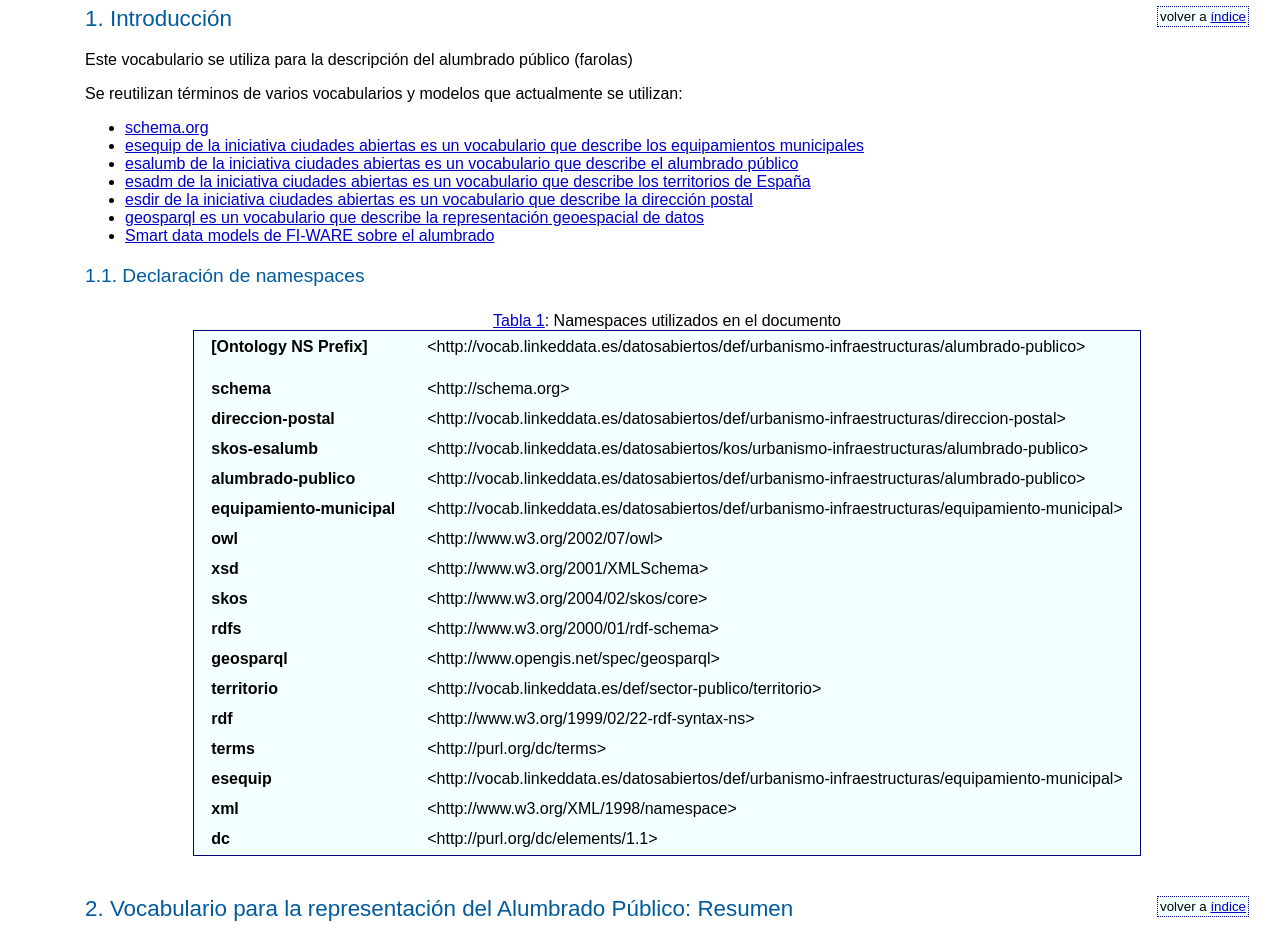
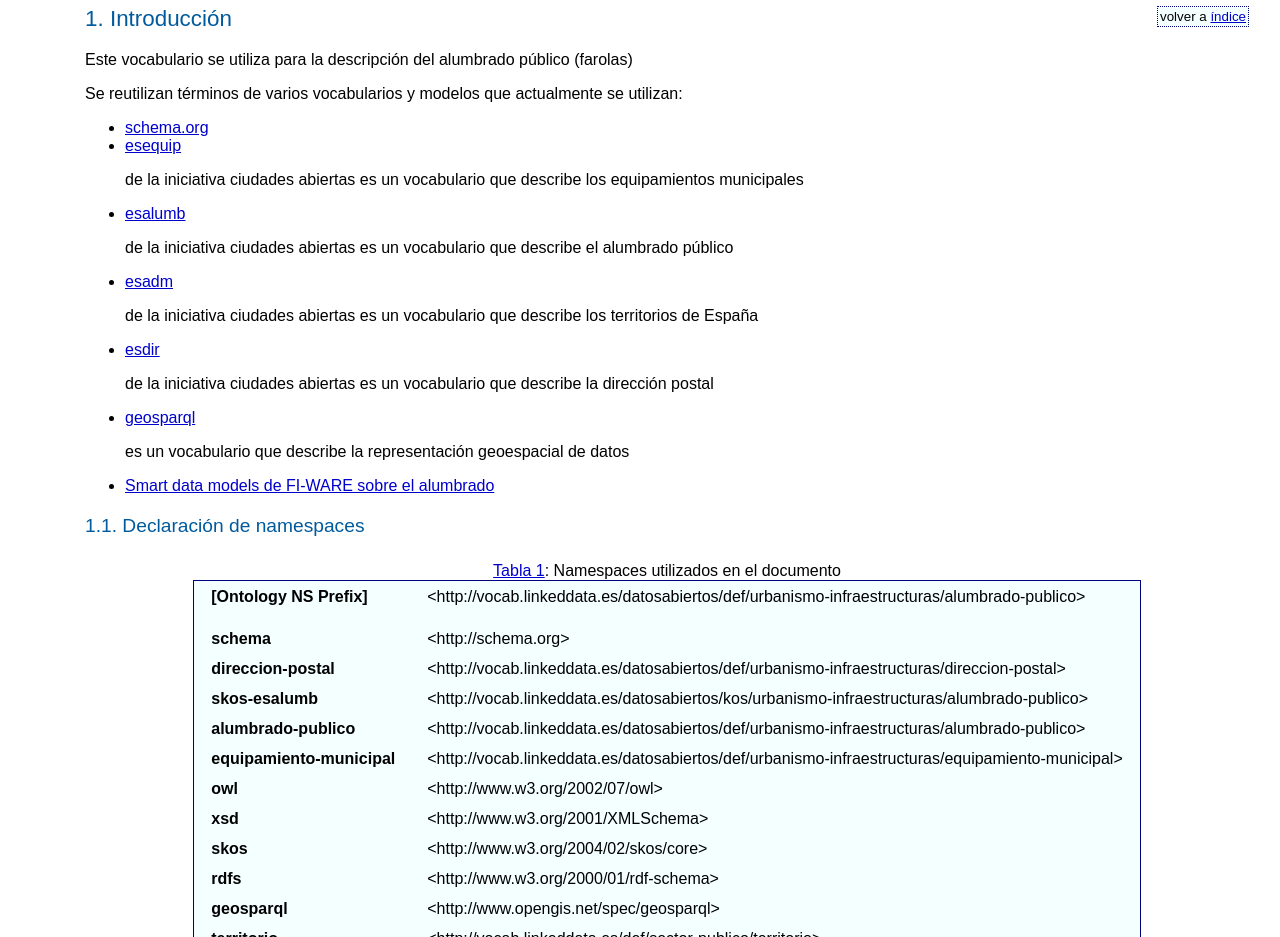
Before and after one commit to MMB99/Alumbrado, a plain HTML site: page index.html in a window 1280 px wide. Shown: the part 1680-2617 px from the top of the page. Drawn offline with Linux system fonts and the light colour scheme.

Commit message:
Add files via upload

```diff
--- a/index.html
+++ b/index.html
@@ -87,11 +87,11 @@ Este vocabulario ha sido desarrollado para la realización de una actualización
 <p>Se reutilizan términos de varios vocabularios y modelos que actualmente se utilizan:</p>
 <ul>
    <li><a href="http://schema.org/">schema.org</a></li>
-   <li><a href="http://vocab.linkeddata.es/datosabiertos/def/urbanismo-infraestructuras/equipamiento-municipal/">esequip de la iniciativa ciudades abiertas es un vocabulario que describe los equipamientos municipales </a></li>
-   <li><a href="http://vocab.linkeddata.es/datosabiertos/def/sector-publico/esalumb">esalumb de la iniciativa ciudades abiertas es un vocabulario que describe el alumbrado público </a></li>
-   <li><a href="http://vocab.linkeddata.es/datosabiertos/def/sector-publico/territorio/">esadm de la iniciativa ciudades abiertas es un vocabulario que describe los territorios de España </a></li>
-   <li><a href="http://vocab.linkeddata.es/datosabiertos/def/urbanismo-infraestructuras/direccion-postal/">esdir de la iniciativa ciudades abiertas es un vocabulario que describe la dirección postal</a></li>
-   <li><a href="http://www.opengis.net/ont/geosparql#">geosparql es un vocabulario que describe la representación geoespacial de datos </a>
+   <li><a href="http://vocab.linkeddata.es/datosabiertos/def/urbanismo-infraestructuras/equipamiento-municipal/">esequip</a><p> de la iniciativa ciudades abiertas es un vocabulario que describe los equipamientos municipales</p></li>
+   <li><a href="http://vocab.linkeddata.es/datosabiertos/def/sector-publico/esalumb">esalumb </a><p>de la iniciativa ciudades abiertas es un vocabulario que describe el alumbrado público </p></li>
+   <li><a href="http://vocab.linkeddata.es/datosabiertos/def/sector-publico/territorio/">esadm </a><p>de la iniciativa ciudades abiertas es un vocabulario que describe los territorios de España</p></li>
+   <li><a href="http://vocab.linkeddata.es/datosabiertos/def/urbanismo-infraestructuras/direccion-postal/">esdir </a><p>de la iniciativa ciudades abiertas es un vocabulario que describe la dirección postal</p></li>
+   <li><a href="http://www.opengis.net/ont/geosparql#">geosparql </a><p>es un vocabulario que describe la representación geoespacial de datos</p></li>
    <li><a href="https://github.com/smart-data-models/dataModel.Streetlighting/tree/6e8080344a857e0ddf291c308cab1c4aa2969452">Smart data models de FI-WARE sobre el alumbrado</a></li>
 </ul>
 <div id="namespacedeclarations">
```
